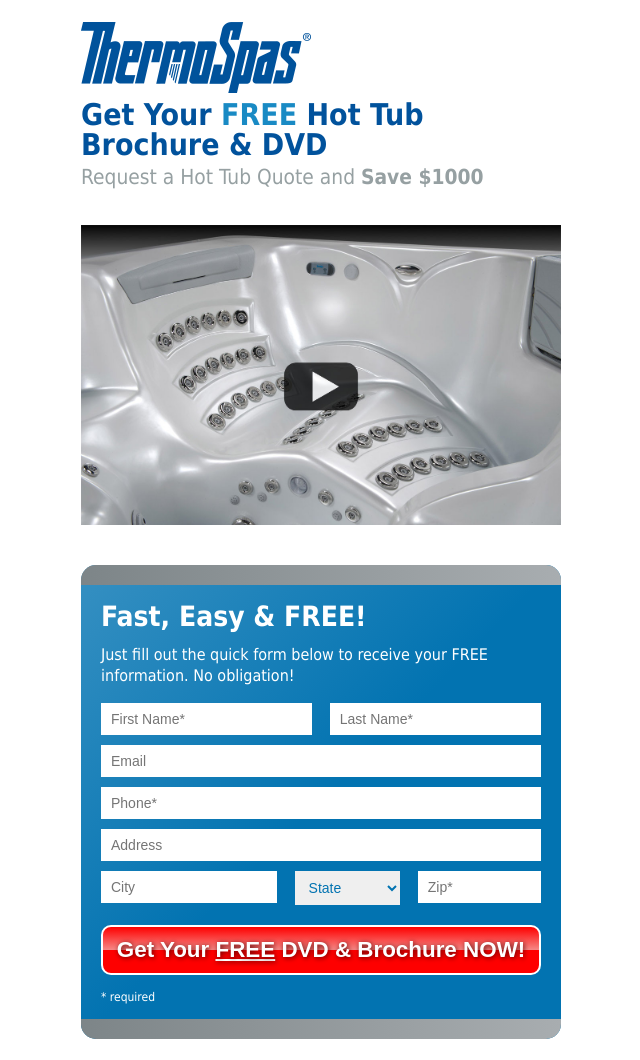
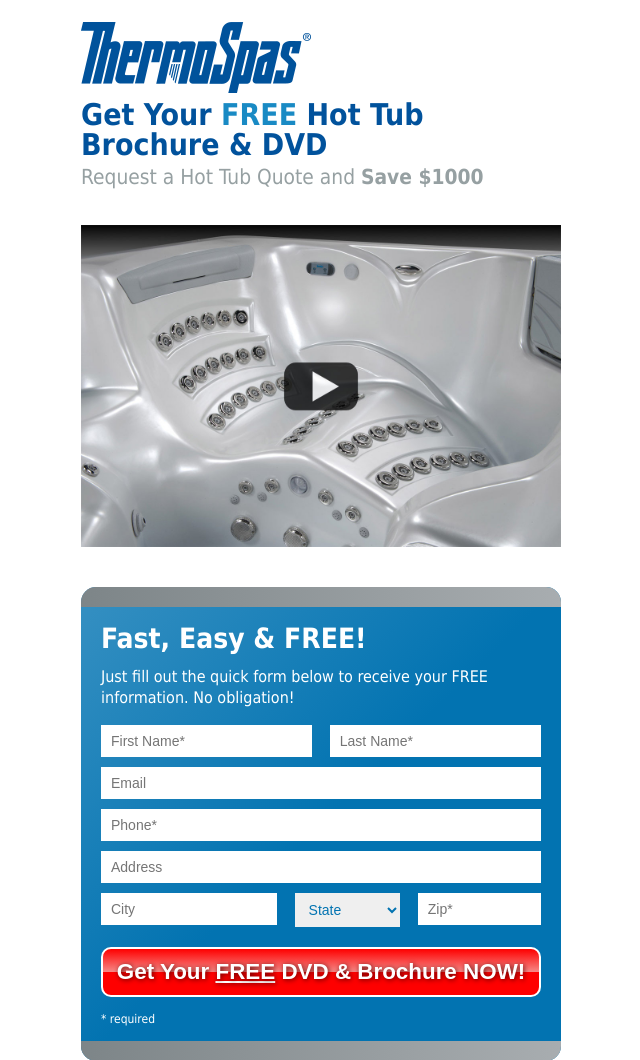
Before and after one commit to acquirgy/thermospas-mobile, a PHP site: page / in a window 1280 px wide. Shown: the top 1060 px of the page, without its empty margins (319-959 px from the left). Run offline with PHP 8.4, Linux system fonts and the light colour scheme; some libraries are stand-ins or nearby versions.

Commit message:
Ensure propper spacing on mobile.

```diff
--- a/css/main.css
+++ b/css/main.css
@@ -269,10 +269,8 @@
 }
 
 .embed-container .loader { width: 85px; display: block; margin: 0 auto; padding-top: 20%;}
-.embed-container { position: relative; min-height: 300px; overflow: hidden; max-width: 100%; height: auto; margin: 35px 0 40px 0;}
-.play-video { height: 300px; width: 100%; margin: 0 auto; display: block; cursor: pointer;
-    background-image: url('/img/aquatic_video_play.jpg'); background-size: 100%; background-repeat: no-repeat;}
-.play-video:hover { background-image: url('/img/aquatic_video_play_hover.jpg'); }
+.embed-container { position: relative; overflow: hidden; max-width: 100%; height: auto; margin: 35px 0 40px 0;}
+.play-video { width: 100%; margin: 0 auto; display: block; cursor: pointer; }
 .embed-container iframe { display: inline; }
 .embed-container iframe,
 .embed-container object,
--- a/index.php
+++ b/index.php
@@ -9,8 +9,9 @@
 <p class="lead">Request a Hot Tub Quote and <strong>Save $1000</strong></p>
 
 <div class='embed-container'>
-    <img src="/img/loader1.gif" class="loader" />
-    <a class="play-video" data-video="https://www.youtube.com/embed/c7AmDccjiS4?autoplay=1"></a>
+    <img src="/img/loader1.GIF" class="loader" />
+    <img src="/img/aquatic_video_play.jpg" class="play-video"
+        data-video="https://www.youtube.com/embed/c7AmDccjiS4?autoplay=1" />
 </div>
 
 <form name="form" class="form" method="POST" action="process.php">
--- a/js/main.js
+++ b/js/main.js
@@ -1,6 +1,15 @@
 $(document).ready( function() {
 
   $('.loader').hide();
+
+  $('.play-video').hover(
+    function() {
+      $(this).attr("src", "/img/aquatic_video_play.jpg");
+    },
+    function() {
+      $(this).attr("src", "/img/aquatic_video_play_hover.jpg");
+    }
+  );
 
   $('.play-video').click( function() {
     $(this).hide();
```
